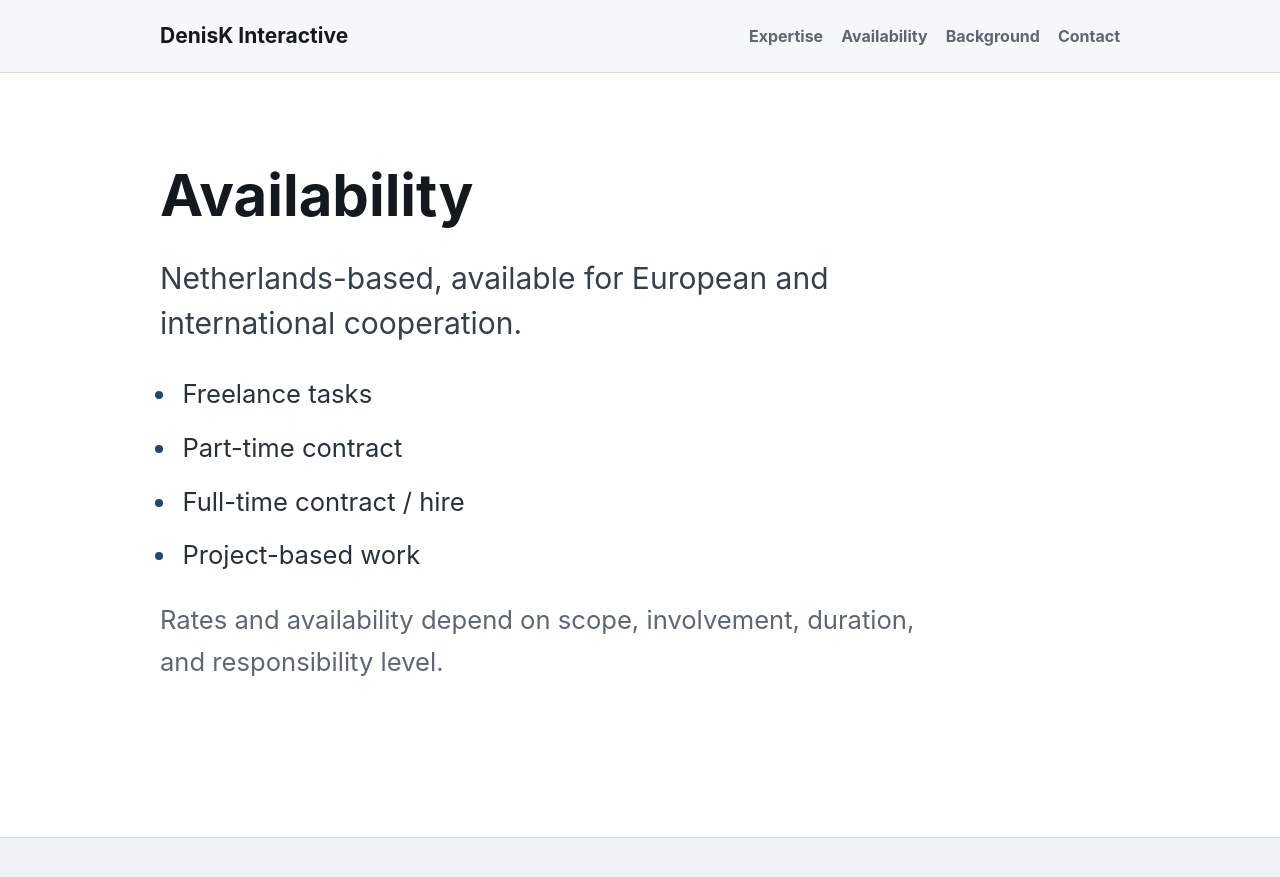
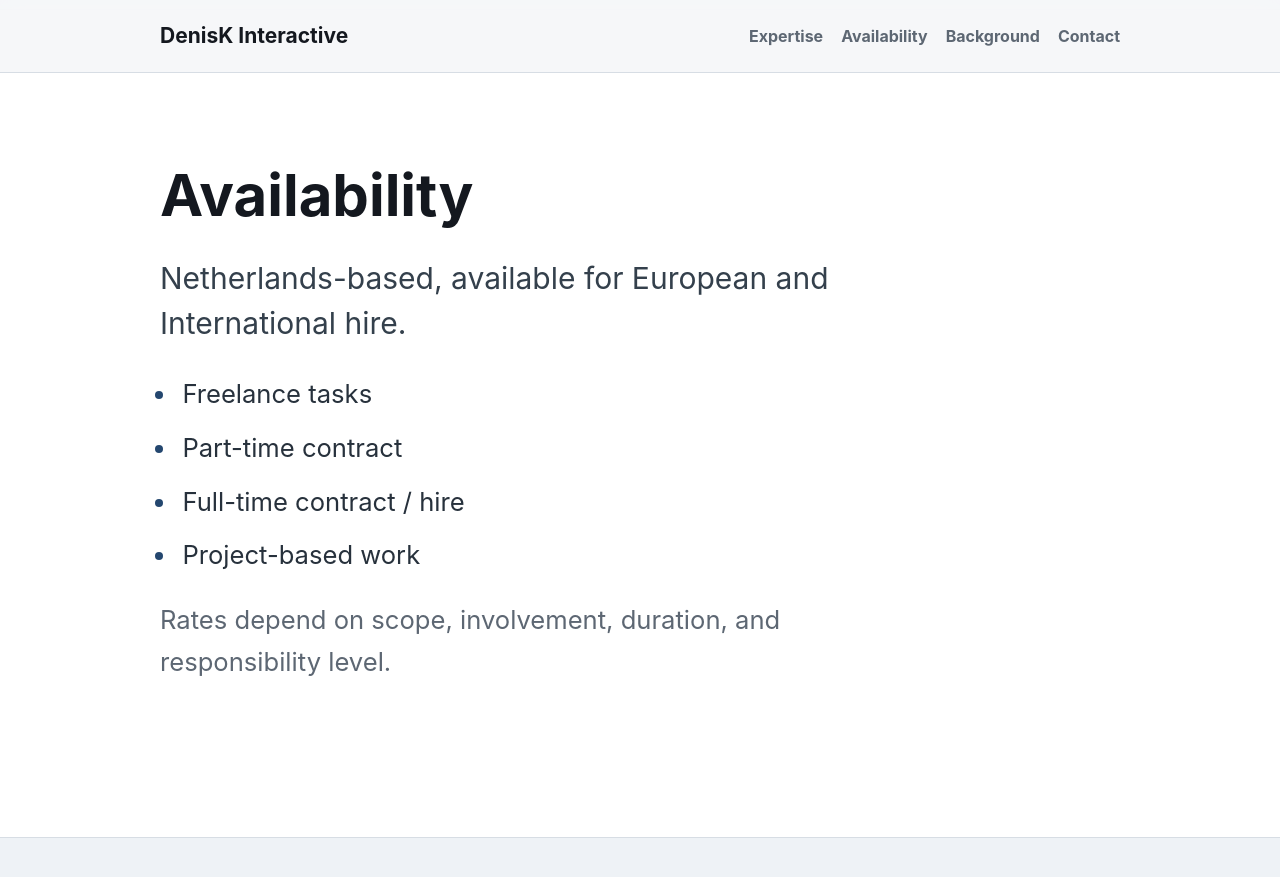
Before and after one commit to JokerDen/denisk, a Jekyll site: the page built from index.md, in a window 1280 px wide and 900 px high, scrolled down 1801 px. Shown: the top 877 px of the window. Built offline with Jekyll 4.4.1, drawn with Linux system fonts in a browser that asks for light colours; some of the changed text lies outside the part shown.

Commit message:
minor text changes

```diff
--- a/_layouts/default.html
+++ b/_layouts/default.html
@@ -25,7 +25,7 @@
     </main>
 
     <footer class="page site-footer">
-      <p>DenisK Interactive · Game Developer for Hire · Netherlands</p>
+      <p>DenisK Interactive · Game Developer for Hire · Netherlands · 2026</p>
     </footer>
   </body>
 </html>
--- a/index.md
+++ b/index.md
@@ -51,14 +51,14 @@ description: Senior Unity development for teams building, releasing, and support
 <section id="availability">
   <div class="section-inner">
     <h2>Availability</h2>
-    <p class="section-lead">Netherlands-based, available for European and international cooperation.</p>
+    <p class="section-lead">Netherlands-based, available for European and International hire.</p>
     <ul>
       <li>Freelance tasks</li>
       <li>Part-time contract</li>
       <li>Full-time contract / hire</li>
       <li>Project-based work</li>
     </ul>
-    <p class="supporting-copy">Rates and availability depend on scope, involvement, duration, and responsibility level.</p>
+    <p class="supporting-copy">Rates depend on scope, involvement, duration, and responsibility level.</p>
   </div>
 </section>
 
@@ -66,7 +66,7 @@ description: Senior Unity development for teams building, releasing, and support
   <div class="section-inner">
     <h2>Background</h2>
     <p class="section-lead">15+ years in commercial game development, with a focus on Unity production, mobile F2P games, LiveOps, releases, and cross-platform delivery.</p>
-    <p class="note-line">Companies &amp; projects: check my <a href="https://www.linkedin.com/in/denis-kazantsev-27487178">LinkedIn profile</a>.</p>
+    <p class="note-line">Companies &amp; projects: check my <a href="https://www.linkedin.com/in/denis-kazantsev-27487178/details/experience/">LinkedIn profile</a>.</p>
   </div>
 </section>
 
```
